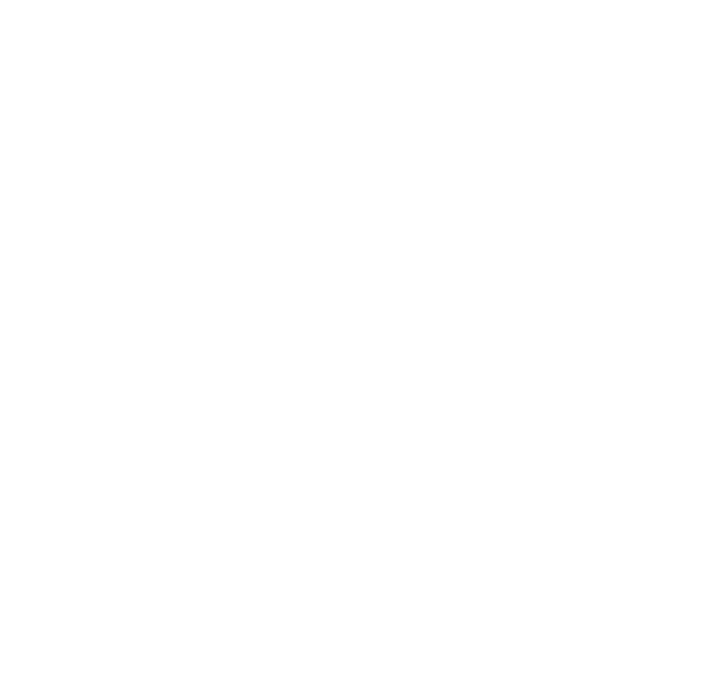
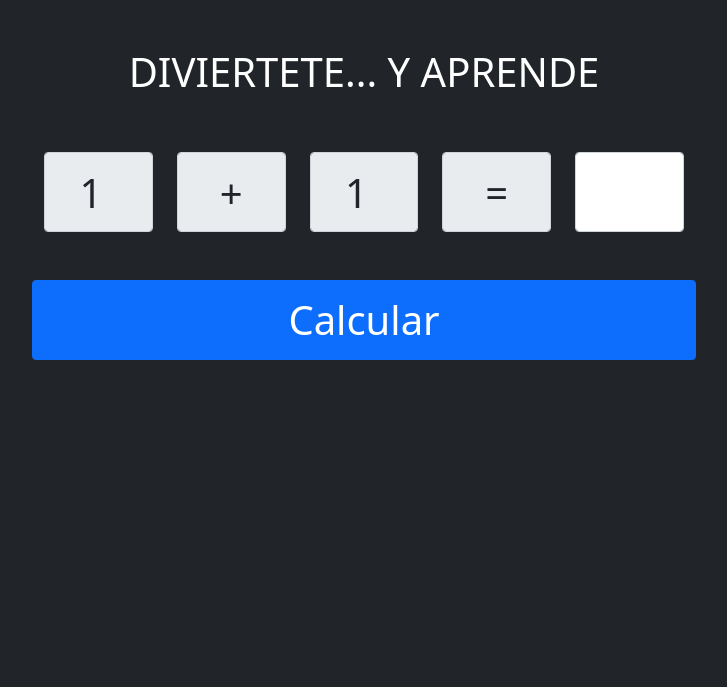
Before and after one commit to jjosegallegocesde/alfabetizacion, a plain HTML site: page index.html in a window 1280 px wide. Shown: the whole page, without its empty margins (86-813 px from the left). Drawn offline with nearby package versions, Linux system fonts and the light colour scheme.

Commit message:
se crea version 1 del jeugo

```diff
--- /dev/null
+++ b/controlador.js
@@ -0,0 +1,27 @@
+let calcular=document.getElementById("calcular");
+
+calcular.addEventListener("click",verificarRespuesta);
+
+function verificarRespuesta(){
+
+
+    let numero1=document.getElementById("numero1").value;
+    let numero2=document.getElementById("numero2").value;
+    let resultado=document.getElementById("resultado").value;
+
+    let calcularResultado= Number(numero1)+Number(numero2);
+
+    if(resultado==calcularResultado){
+
+        console.log("ok");
+
+    }else{
+
+        console.log("ojo");
+
+    }
+
+
+
+
+}
--- /dev/null
+++ b/estilos.css
@@ -0,0 +1,4 @@
+.caja{
+    height: 80px;
+    font-size: 40px;
+}
--- a/index.html
+++ b/index.html
@@ -6,26 +6,40 @@
     <meta name="viewport" content="width=device-width, initial-scale=1.0">
     <title>Document</title>
     <link href="https://cdn.jsdelivr.net/npm/bootstrap@5.1.1/dist/css/bootstrap.min.css" rel="stylesheet" integrity="sha384-F3w7mX95PdgyTmZZMECAngseQB83DfGTowi0iMjiWaeVhAn4FJkqJByhZMI3AhiU" crossorigin="anonymous">
+    <link rel="stylesheet" href="estilos.css">
 </head>
-<body>
+<body class="bg-dark">
 
     <header>
 
     </header>
     <main>
 
-        <div class="container">
+        <div class="container mt-5">
             <div class="row">
                 <div class="col-8">
 
-                    <form>
+                    <h1 class="text-white text-center">DIVIERTETE... Y APRENDE</h1>
+                    <form class="p-5">
 
                         <div class="row">
 
-                            <div class="col"></div>
-                            <div class="col"></div>
-                            <div class="col"></div>
-                            <div class="col"></div>
+                            <div class="col">
+                                <input type="number" class="form-control caja text-center" id="numero1" value="1" readonly>
+                            </div>
+                            <div class="col">
+                                <input type="text" class="form-control caja text-center" id="operacion" value="+" readonly>
+                            </div>
+                            <div class="col">
+                                <input type="number" class="form-control caja text-center" id="numero2" value="1" readonly>
+                            </div>
+                            <div class="col">
+                                <input type="text" class="form-control caja text-center" id="igual" value="=" readonly>
+                            </div>
+                            <div class="col">
+                                <input type="number" class="form-control caja" id="resultado">
+                            </div>
+                            <button type="button" class="btn btn-primary mt-5 caja" id="calcular">Calcular</button>
 
                         </div>
 
@@ -36,6 +50,11 @@
 
                 </div>
             </div>
+            <div class="row">
+                <div class="col-8">
+                    <iframe src="https://giphy.com/embed/3o7abKhOpu0NwenH3O" width="480" height="270" frameBorder="0" class="giphy-embed invisible" allowFullScreen></iframe>
+                </div>
+            </div>
         </div>
 
     </main>
@@ -44,7 +63,7 @@
     </footer>
 
 
-
+    <script src="controlador.js"></script>
     <script src="https://cdn.jsdelivr.net/npm/bootstrap@5.1.1/dist/js/bootstrap.bundle.min.js" integrity="sha384-/bQdsTh/da6pkI1MST/rWKFNjaCP5gBSY4sEBT38Q/9RBh9AH40zEOg7Hlq2THRZ" crossorigin="anonymous"></script>
 </body>
 </html>
```
